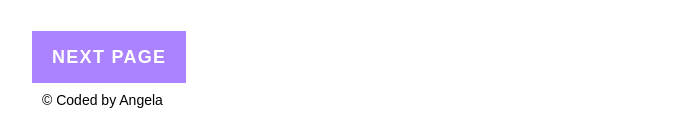
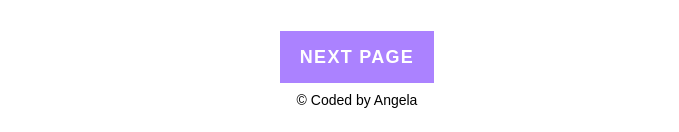
Before and after one commit to Baby007mix/Instagram, a plain HTML site: page index.html in a window 1280 px wide. Shown: the part 3666-3798 px from the top of the page, without its empty margins (283-962 px from the left). Drawn offline with Linux system fonts and the light colour scheme.

Commit message:
Add files via upload

```diff
--- a/style.css
+++ b/style.css
@@ -2,19 +2,23 @@ html, body{
 	margin: auto;
 	padding:0;
 }
+
+.h1, .p, .btn {
+	font-family: arial;
+}
+
 .h1{
-	font-family: arial;
 	font-size: 80px;
 	text-transform: uppercase;
  }
-.p {
-	font-family: arial;
+.p{
 	font-size: 14px;
 	padding: 10px 10px;
 }
 
 .container{
 	margin:auto;
+	text-align: center;
 	padding: 0 10px;
 	max-width:650px;
 }
@@ -34,22 +38,23 @@ div.img img{
 	margin-right: auto;
 }
 
-.crop {
+.crop{
  	height: 350px;
  	width: 500px;
  	overflow: hidden;
 }
 
 .btn{
+
   	background-color: #AB82FF;
   	color: #fff;
-  font-family: sans-serif;
   	font-weight: 600;
   	font-size: 18px;
   	letter-spacing: 1.3px;
   	padding: 16px 20px;
   	text-decoration: none;
-  text-transform: uppercase;}
+  	text-transform: uppercase;
+  }
 
 div.loca{
 	padding: 50px;
@@ -57,7 +62,6 @@ div.loca{
     margin-right: auto;
 	margin-left: auto;
 	margin-bottom:50px;
-
 }
 
 
```
Lines whose indentation alone changed are shown as unchanged.
